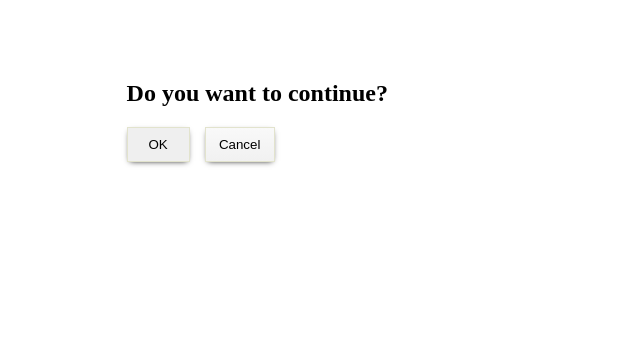
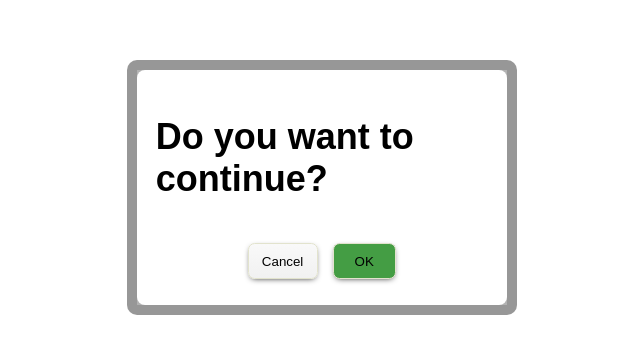
Before and after one commit to changey/react-dialog, a plain HTML site: page index.html in a window 1280 px wide. Shown: the part 260-614 px from the top of the page, without its empty margins (283-923 px from the left). Drawn offline with Linux system fonts and the light colour scheme.

Commit message:
updated css

```diff
--- a/build/dialog.js
+++ b/build/dialog.js
@@ -5,8 +5,8 @@ var Dialog = React.createClass({displayName: "Dialog",
 			React.createElement("div", {className: "inside"},
 				React.createElement("h2", null, React.createElement("span", null, this.props.text)),
 				React.createElement("div", {className: "buttons"},
-		  		React.createElement("button", {className: "ok-button", onClick: this.okAction}, React.createElement("span", null, this.props.okButtonText)),
-					React.createElement("button", {className: "cancel-button", onClick: this.cancelAction}, React.createElement("span", null, this.props.cancelButtonText))
+			  	React.createElement("button", {className: "cancel-button", onClick: this.cancelAction}, React.createElement("span", null, this.props.cancelButtonText)),
+		  		React.createElement("button", {className: "ok-button", onClick: this.okAction}, React.createElement("span", null, this.props.okButtonText))
 				)
 			)
 		)
--- a/src/dialog.js
+++ b/src/dialog.js
@@ -5,8 +5,8 @@ var Dialog = React.createClass({
 			<div className="inside">
 				<h2><span>{this.props.text}</span></h2>
 				<div className="buttons">
+			  	<button className="cancel-button" onClick={this.cancelAction}><span>{this.props.cancelButtonText}</span></button>
 		  		<button className="ok-button" onClick={this.okAction}><span>{this.props.okButtonText}</span></button>
-					<button className="cancel-button" onClick={this.cancelAction}><span>{this.props.cancelButtonText}</span></button>
 				</div>
 			</div>
 		</div>
--- a/stylesheets/main.css
+++ b/stylesheets/main.css
@@ -1,3 +1,7 @@
+span {
+    font-family: sans-serif;
+}
+
 .react-dialog {
   position: absolute;
   top: 40%;
@@ -6,7 +10,7 @@
 }
 
 div.inside {
-    width: 345px;
+    border-radius: 0.5em;
 }
 
 button {
@@ -14,16 +18,44 @@ button {
   min-height: 35px;
 }
 
+.ok-button {
+  margin-left: 15px;
+}
+
 .cancel-button {
-  margin-left: 15px;
   background: linear-gradient(#F9F9F9, #F1F1F1);
 }
 
 button {
-  @include linear-gradient(#dbe5f5, #b8daf0);
-  @include border-radius(0.5em);
+  background: #449d44;
+  border-radius: 0.5em;
   @include box-sizing(border-box);
   box-shadow: 0px 2px 6px -3px #000;
   border: 1px solid #E2E3CD;
   padding: 0.7em 1em;
+  display: inline-block;
+  margin-top: 1.8em;
 }
+
+.transparent-border {
+  background: rgba(0, 0, 0, 0.3);
+  border-radius: 10px;
+  border: 10px solid rgba(90, 90, 90, 0.3);
+}
+
+.inside {
+  @include border-radius(0.5em 0 0 0.5em);
+  background-color: #fff;
+  padding: 1.6em 1.2em;
+}
+
+div.dialog {
+  h2 span {
+    text-transform: none;
+      font-size: 1.5em;
+  }
+}
+
+.buttons {
+  text-align: center;
+}
```
